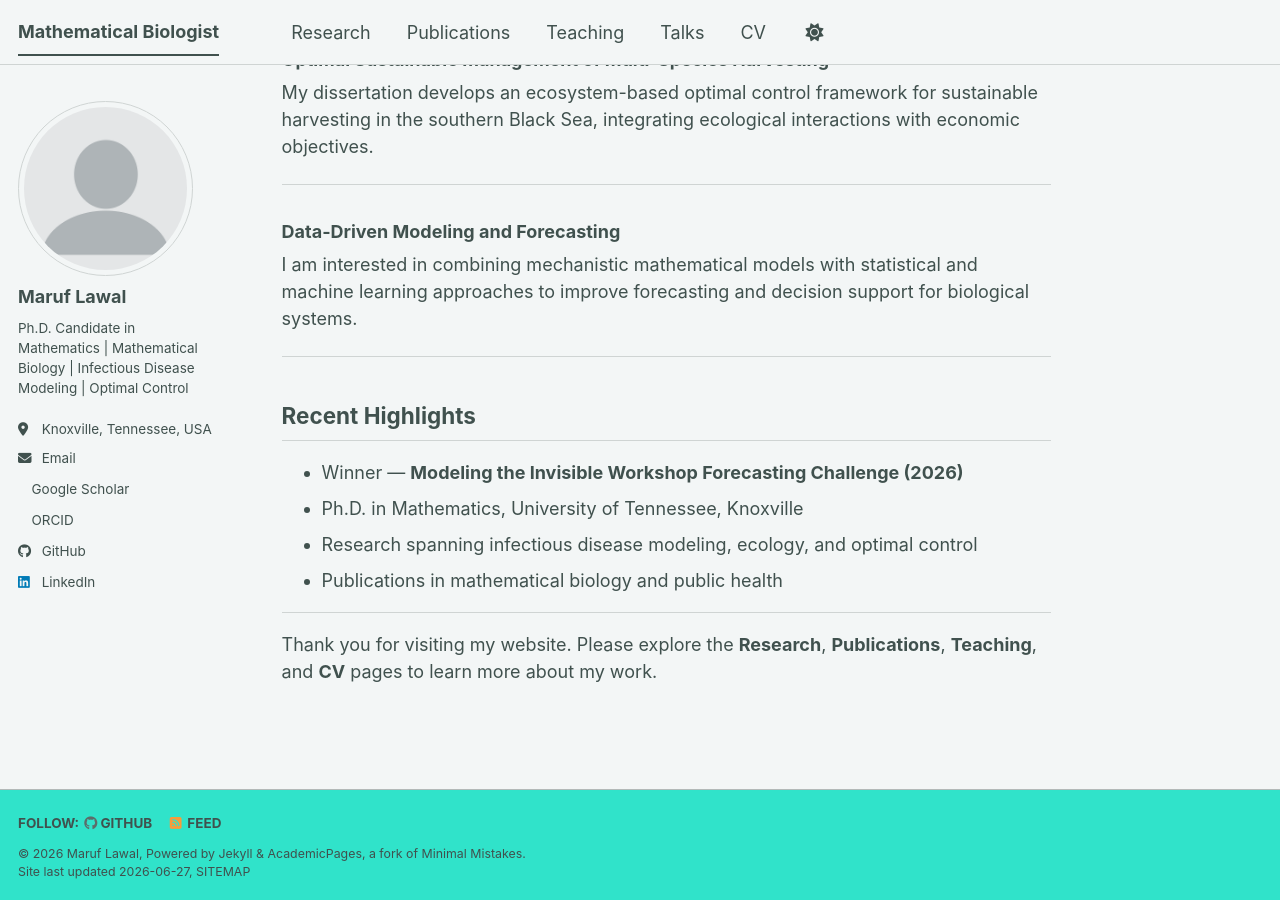
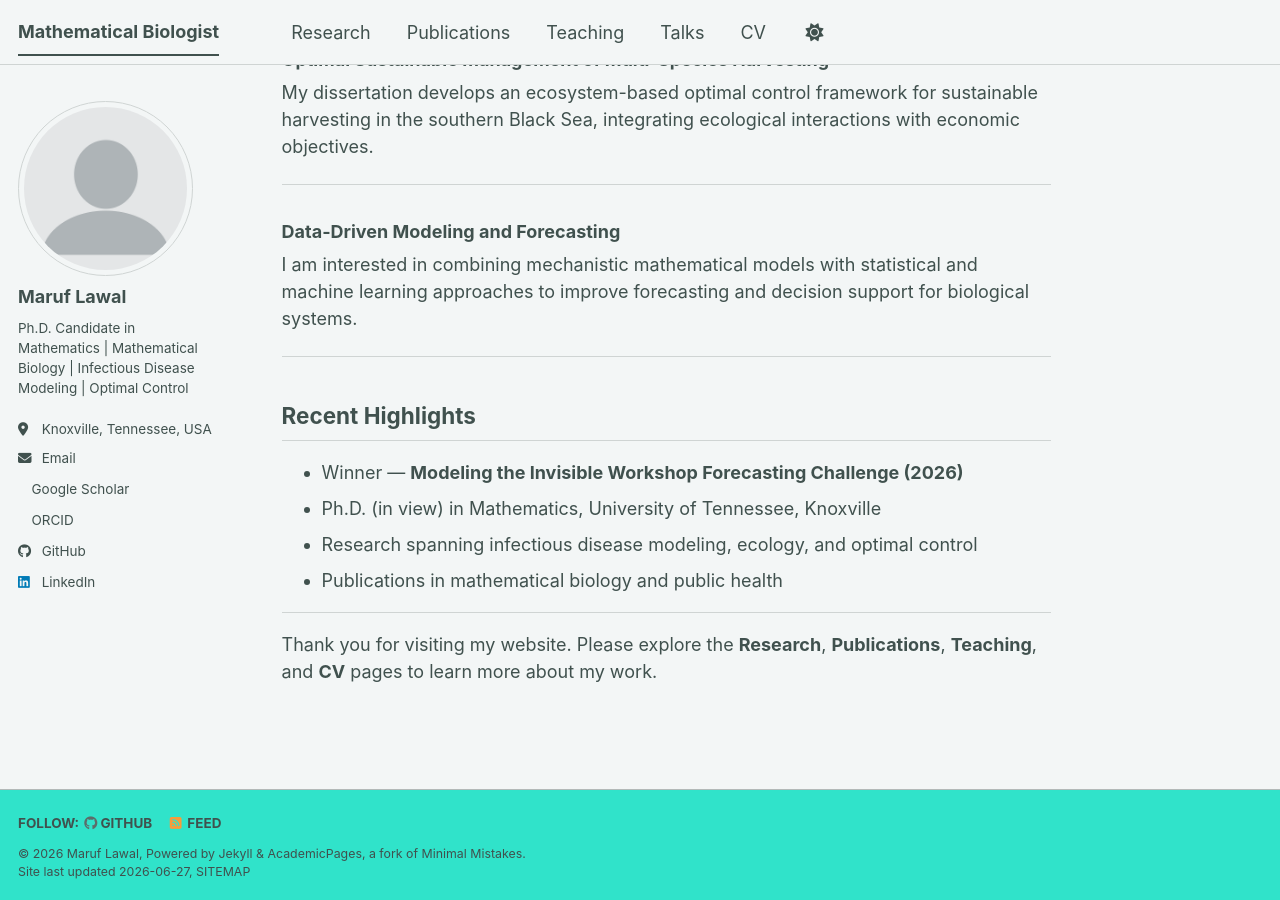
Before and after one commit to maruf-lawal/maruf-lawal.github.io, a Jekyll site: the page built from _pages/about.md, in a window 1280 px wide and 900 px high, scrolled down 1363 px. Built offline with Jekyll 4.4.1, drawn with Linux system fonts in a browser that asks for light colours; a style sheet for code colours, icons or effects is not loaded.

Commit message:
Update about.md

```diff
--- a/_pages/about.md
+++ b/_pages/about.md
@@ -61,7 +61,7 @@ I am interested in combining mechanistic mathematical models with statistical an
 ## Recent Highlights
 
 - Winner — **Modeling the Invisible Workshop Forecasting Challenge (2026)**
-- Ph.D. in Mathematics, University of Tennessee, Knoxville
+- Ph.D. (in view) in Mathematics, University of Tennessee, Knoxville
 - Research spanning infectious disease modeling, ecology, and optimal control
 - Publications in mathematical biology and public health
 
```
